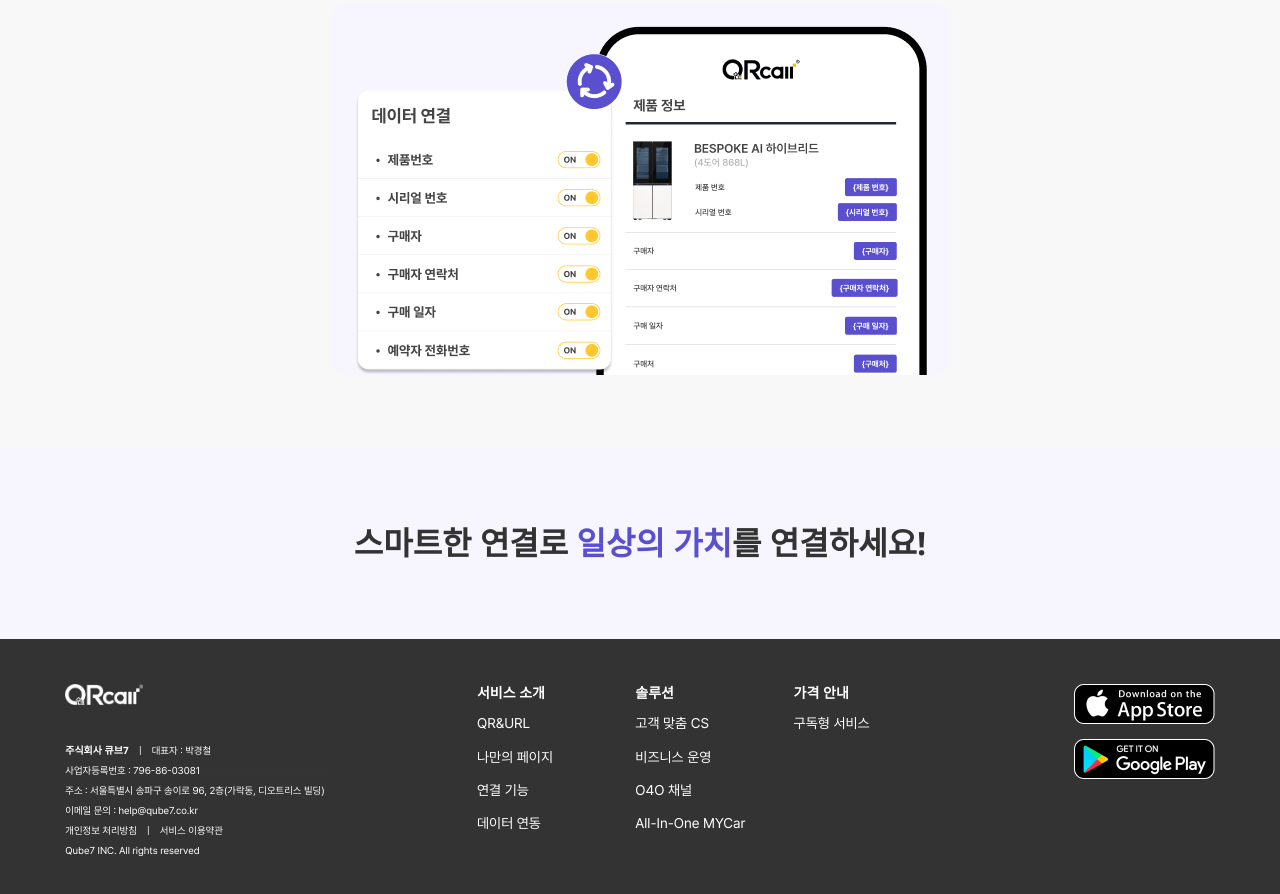
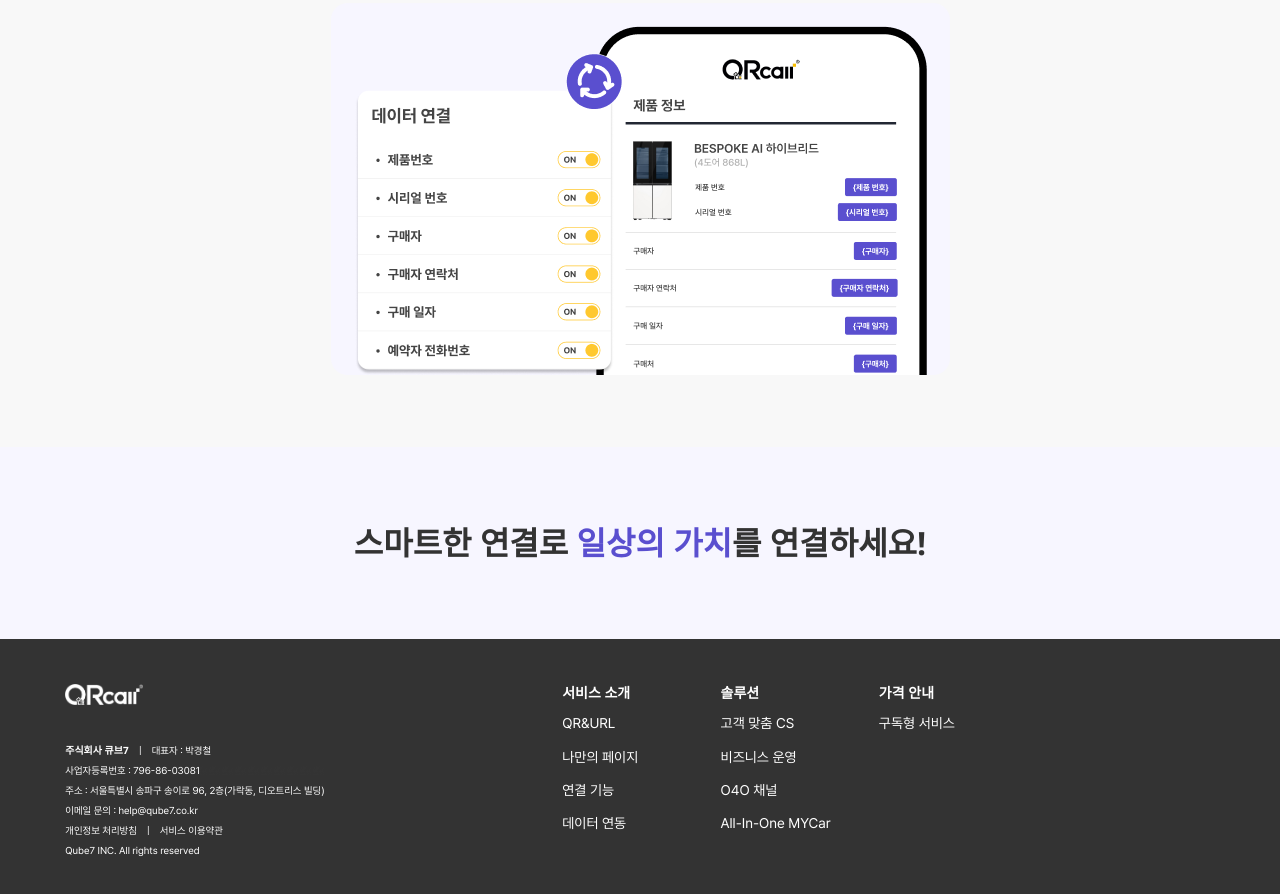
Before and after one commit to cdw1442/qrcall_landing, a plain HTML site: page index.html in a window 1280 px wide. Shown: the part 3518-4412 px from the top of the page. Drawn offline with Linux system fonts and the light colour scheme; a web font is replaced by a local one.

Commit message:
앱 다운 버튼 숨김

```diff
--- a/index.html
+++ b/index.html
@@ -192,14 +192,14 @@
 		</div>
 
 		<!-- Right App Buttons -->
-		<div class="footer__content content__right externalLink features">
+		<!-- <div class="footer__content content__right externalLink features">
 			<a href="https://apps.apple.com/kr/app/qrcall-%EC%8A%A4%EC%BA%94%EC%9C%BC%EB%A1%9C-%EC%97%B0%EA%B2%B0%EB%90%98%EB%8A%94-%EA%B0%80%EC%B9%98/id6612018144" target="_blank">
 				<img src="assets/images/app_store.png" alt="Download on the App Store">
 			</a>
 			<a href="https://play.google.com/store/apps/details?id=kr.qrcall&hl=ko" target="_blank">
 				<img src="assets/images/google_play.png" alt="Get it on Google Play">
 			</a>
-		</div>
+		</div> -->
 	</div>
 </template>
 
```
